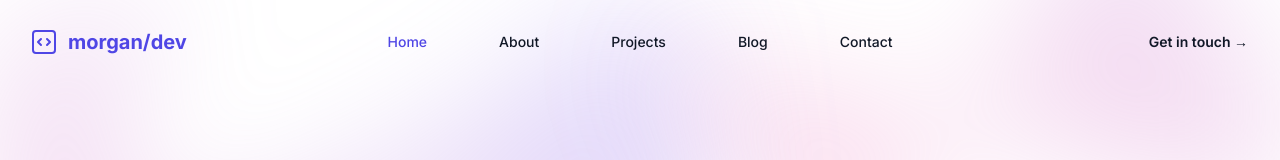
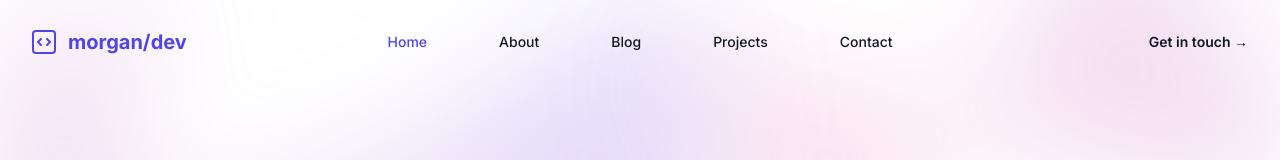
Before and after one commit to sammorgandev/morgandev-nextjs, a Next.js app: page / in a window 1280 px wide. Shown: the top 160 px of the page. Built offline with nearby package versions, Linux system fonts and the light colour scheme.

Commit message:
Switched nav item order

```diff
--- a/app/components/Header.tsx
+++ b/app/components/Header.tsx
@@ -13,8 +13,8 @@ import { useEffect } from "react";
 const navigation = [
 	{ name: "Home", href: "/" },
 	{ name: "About", href: "/about" },
+	{ name: "Blog", href: "/blog" },
 	{ name: "Projects", href: "/projects" },
-	{ name: "Blog", href: "/blog" },
 	{ name: "Contact", href: "/contact" },
 ];
 
```
